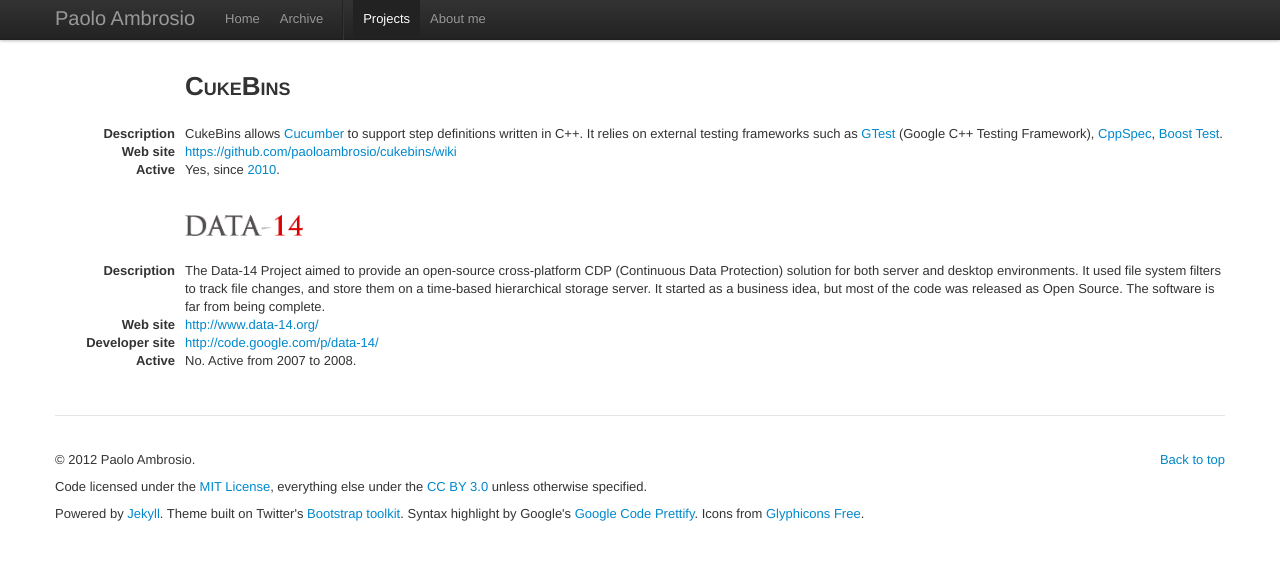
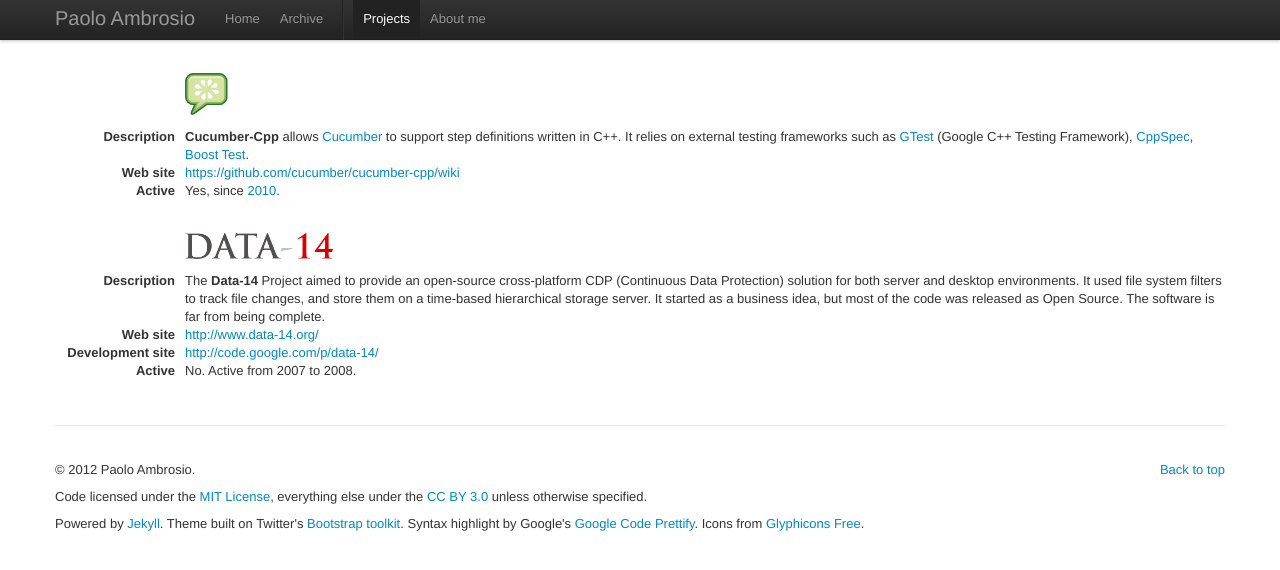
Before and after one commit to paoloambrosio/paoloambrosio.github.io, a Jekyll site: the page built from projects.html, in a window 1280 px wide. Shown: the top 570 px of the page. Built offline with Jekyll 4.4.1, drawn with Linux system fonts in a browser that asks for light colours.

Commit message:
Changed CukeBins to Cucumber-Cpp

```diff
--- a/css/main.css
+++ b/css/main.css
@@ -21,8 +21,8 @@
 
 .projects-page h3 {
 	font-size: 2em;
-	height: 1em;
 	font-variant: small-caps;
+	padding-bottom: 0;
 }
 
 @media (min-width: 768px) {
--- a/cv.html
+++ b/cv.html
@@ -67,8 +67,8 @@
 <dl class="dl-horizontal">
 <dt>2010 &mdash; Present</dt>
 <dd>
-<strong>CukeBins</strong>, <a href="https://github.com/paoloambrosio/cukebins" target="_blank">https://github.com/paoloambrosio/cukebins</a>, MIT License.<br />
-Provides C++ language support for Cucumber, one of the main Behaviour Driven Development tools. Implemented on top of existing testing frameworks such as Google C++ Testing Framework, CppSpec and Boost Test, it provides a comfortable syntax using advanced macro programming techniques.
+<strong>Cucumber-Cpp</strong>, <a href="https://github.com/cucumber/cucumber-cpp" target="_blank">https://github.com/cucumber/cucumber-cpp</a>, MIT License.<br />
+Formerly CukeBins, it provides C++ language support for Cucumber, one of the main Behaviour Driven Development tools. Implemented on top of existing testing frameworks such as Google C++ Testing Framework, CppSpec and Boost Test, it provides a comfortable syntax using advanced macro programming techniques.
 </dd>
 </dl>
 
--- a/projects.html
+++ b/projects.html
@@ -4,19 +4,19 @@
 ---
 <span class="projects-page">
 
-<h3>CukeBins</h3>
+<h3><img alt="Cucumber-Cpp" src="img/projects/cucumber.png" style="height: 1.6em"/></h3>
 
 <dl class="dl-horizontal">
-	<dt>Description<dt><dd>CukeBins allows <a href="http://cukes.info/" target="_blank">Cucumber</a> to support step definitions written in C++. It relies on external testing frameworks such as <a href="http://code.google.com/p/googletest/" target="_blank">GTest</a> (Google C++ Testing Framework), <a href="https://github.com/tpuronen/cppspec" target="_blank">CppSpec</a>, <a href="http://www.boost.org/doc/libs/release/libs/test" target="_blank">Boost Test</a>.</dd>
-	<dt>Web site<dt><dd><a href="https://github.com/paoloambrosio/cukebins/wiki" target="_blank">https://github.com/paoloambrosio/cukebins/wiki</a></dd>
+	<dt>Description<dt><dd><strong>Cucumber-Cpp</strong> allows <a href="http://cukes.info/" target="_blank">Cucumber</a> to support step definitions written in C++. It relies on external testing frameworks such as <a href="http://code.google.com/p/googletest/" target="_blank">GTest</a> (Google C++ Testing Framework), <a href="https://github.com/tpuronen/cppspec" target="_blank">CppSpec</a>, <a href="http://www.boost.org/doc/libs/release/libs/test" target="_blank">Boost Test</a>.</dd>
+	<dt>Web site<dt><dd><a href="https://github.com/cucumber/cucumber-cpp/wiki" target="_blank">https://github.com/cucumber/cucumber-cpp/wiki</a></dd>
 	<dt>Active<dt><dd>Yes, since <a href="https://groups.google.com/d/msg/cukes/wg66OkWCKJY/khX0LWhX_mYJ" target="_blank">2010</a>.</dd>
 </dl>
 
-<h3><img alt="Data-14" src="img/projects/data-14.png"/></h3>
+<h3><img alt="Data-14" src="img/projects/data-14.png" style="height: 1em"/></h3>
 	<dl class="dl-horizontal">
-		<dt>Description<dt><dd>The Data-14 Project aimed to provide an open-source cross-platform CDP (Continuous Data Protection) solution for both server and desktop environments. It used file system filters to track file changes, and store them on a time-based hierarchical storage server. It started as a business idea, but most of the code was released as Open Source. The software is far from being complete.</dd>
+		<dt>Description<dt><dd>The <strong>Data-14</strong> Project aimed to provide an open-source cross-platform CDP (Continuous Data Protection) solution for both server and desktop environments. It used file system filters to track file changes, and store them on a time-based hierarchical storage server. It started as a business idea, but most of the code was released as Open Source. The software is far from being complete.</dd>
 		<dt>Web site<dt><dd><a href="http://www.data-14.org/" target="_blank">http://www.data-14.org/</a></dd>
-		<dt>Developer site</dt><dd><a href="http://code.google.com/p/data-14/" target="_blank">http://code.google.com/p/data-14/</a></dd>
+		<dt>Development site</dt><dd><a href="http://code.google.com/p/data-14/" target="_blank">http://code.google.com/p/data-14/</a></dd>
 		<dt>Active<dt><dd>No. Active from 2007 to 2008.</dd>
 	</dl>
 </span>
```
Also changed, not shown: img/projects/cucumber.png (added).
